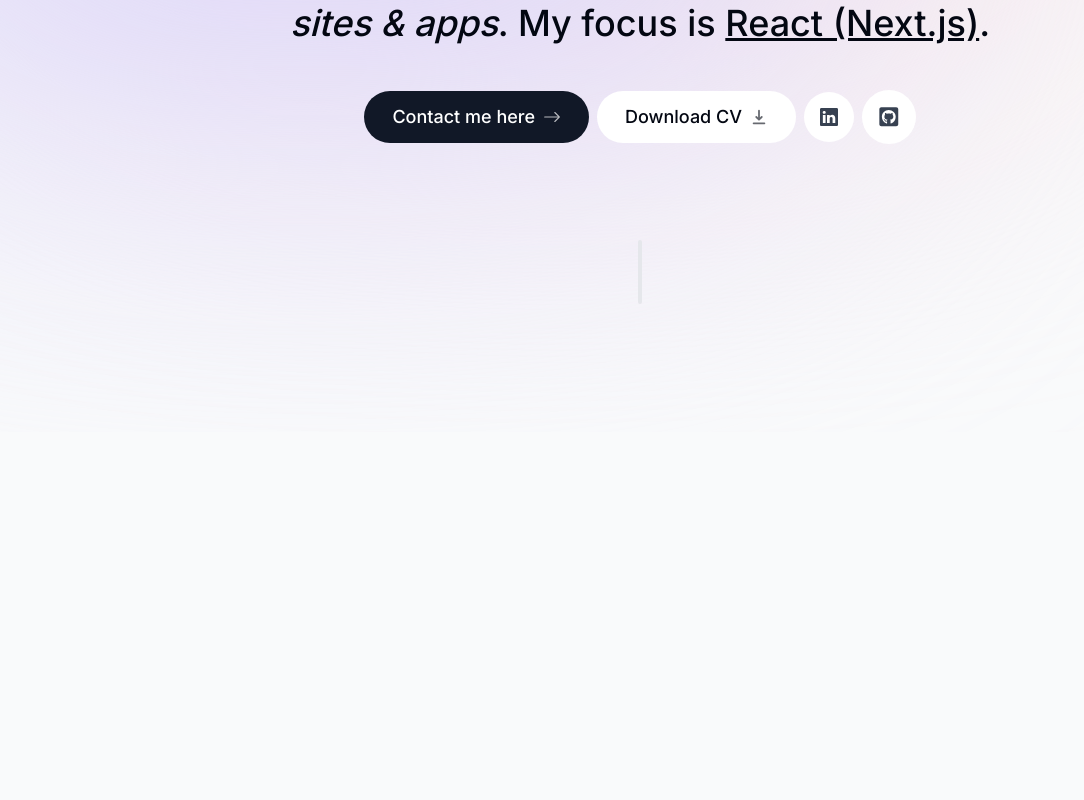
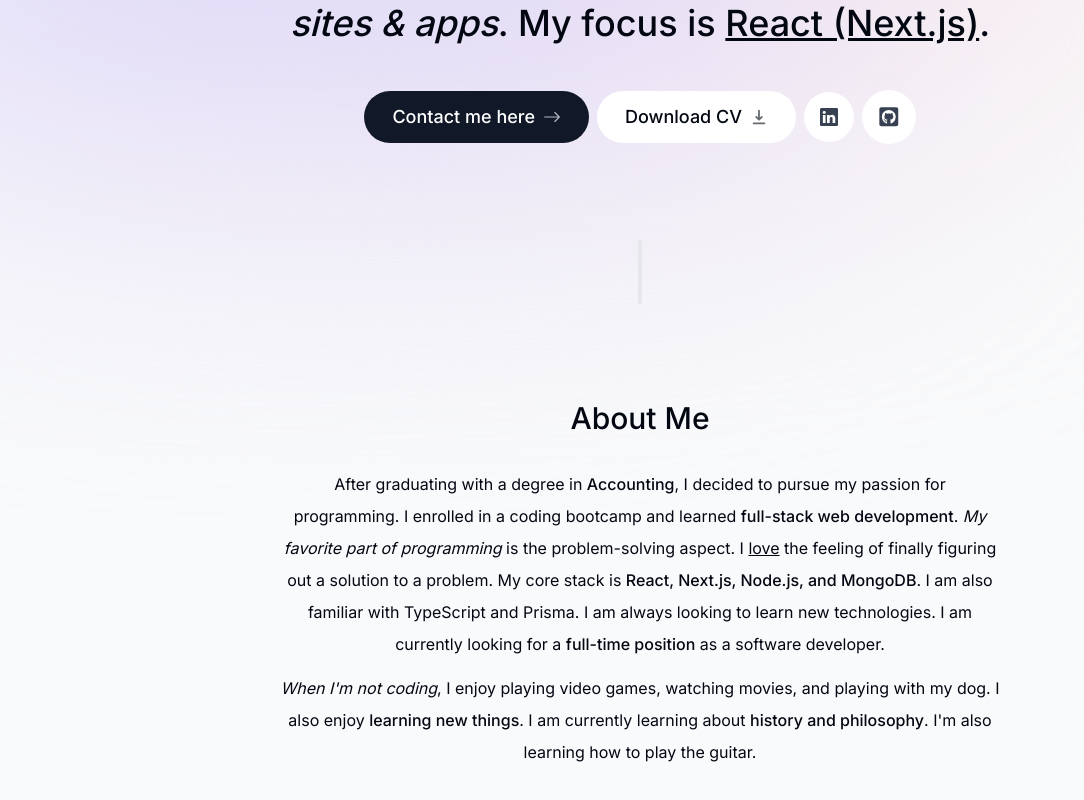
Before and after one commit to HorbynkoIvan/portfolio, a Next.js app: page / in a window 1280 px wide. Shown: the part 368-1168 px from the top of the page, without its empty margins (0-1084 px from the left). Before the commit the page ends 800 px from the top, so only its background shows below. Built offline with nearby package versions, Linux system fonts and the light colour scheme.

Commit message:
create section about

```diff
--- a/app/page.tsx
+++ b/app/page.tsx
@@ -1,11 +1,13 @@
 import Intro from "@/components/Intro";
 import Divider from "@/components/Divider";
+import About from "@/components/About";
 
 export default function Home() {
   return (
     <main className="flex flex-col items-center px-4">
       <Intro />
       <Divider />
+      <About />
     </main>
   );
 }
--- /dev/null
+++ b/components/About.tsx
@@ -0,0 +1,50 @@
+"use client";
+
+import SectionHeading from "./SectionHeading";
+import { motion } from "framer-motion";
+// import { useSectionInView } from "@/lib/hooks";
+
+export default function About() {
+  // const { ref } = useSectionInView("About");
+
+  return (
+    <motion.section
+      // ref={ref}
+      className="mb-28 max-w-[45rem] text-center leading-8 sm:mb-40 scroll-mt-28"
+      initial={{ opacity: 0, y: 100 }}
+      animate={{ opacity: 1, y: 0 }}
+      transition={{ delay: 0.175 }}
+      id="about"
+    >
+      <SectionHeading>About me</SectionHeading>
+      <p className="mb-3">
+        After graduating with a degree in{" "}
+        <span className="font-medium">Accounting</span>, I decided to pursue my
+        passion for programming. I enrolled in a coding bootcamp and learned{" "}
+        <span className="font-medium">full-stack web development</span>.{" "}
+        <span className="italic">My favorite part of programming</span> is the
+        problem-solving aspect. I <span className="underline">love</span> the
+        feeling of finally figuring out a solution to a problem. My core stack
+        is{" "}
+        <span className="font-medium">
+          React, Next.js, Node.js, and MongoDB
+        </span>
+        . I am also familiar with TypeScript and Prisma. I am always looking to
+        learn new technologies. I am currently looking for a{" "}
+        <span className="font-medium">full-time position</span> as a software
+        developer.
+      </p>
+
+      <p>
+        {/* eslint-disable-next-line react/no-unescaped-entities */}
+        <span className="italic">When I'm not coding</span>, I enjoy playing
+        video games, watching movies, and playing with my dog. I also enjoy{" "}
+        <span className="font-medium">learning new things</span>. I am currently
+        learning about{" "}
+        {/* eslint-disable-next-line react/no-unescaped-entities */}
+        <span className="font-medium">history and philosophy</span>. I'm also
+        learning how to play the guitar.
+      </p>
+    </motion.section>
+  );
+}
--- /dev/null
+++ b/components/SectionHeading.tsx
@@ -0,0 +1,13 @@
+import React from "react";
+
+type SectionHeadingProps = {
+  children: React.ReactNode;
+};
+
+export default function SectionHeading({ children }: SectionHeadingProps) {
+  return (
+    <h2 className="text-3xl font-medium capitalize mb-8 text-center">
+      {children}
+    </h2>
+  );
+}
```
